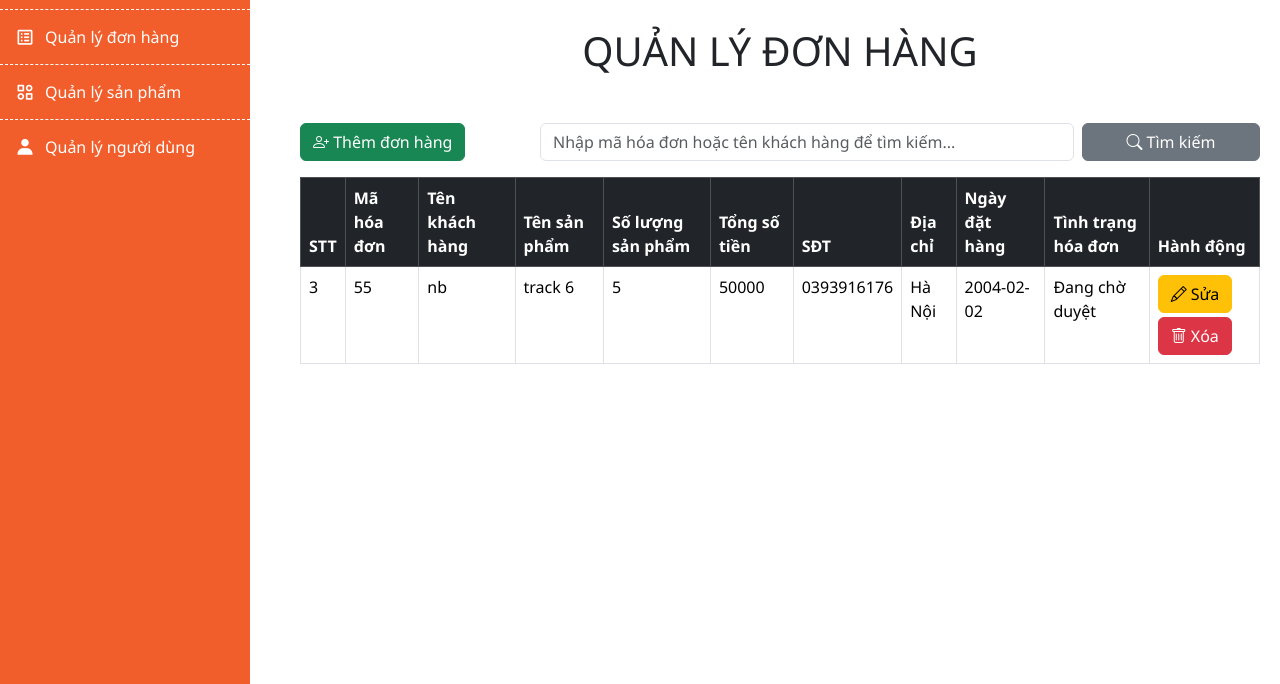
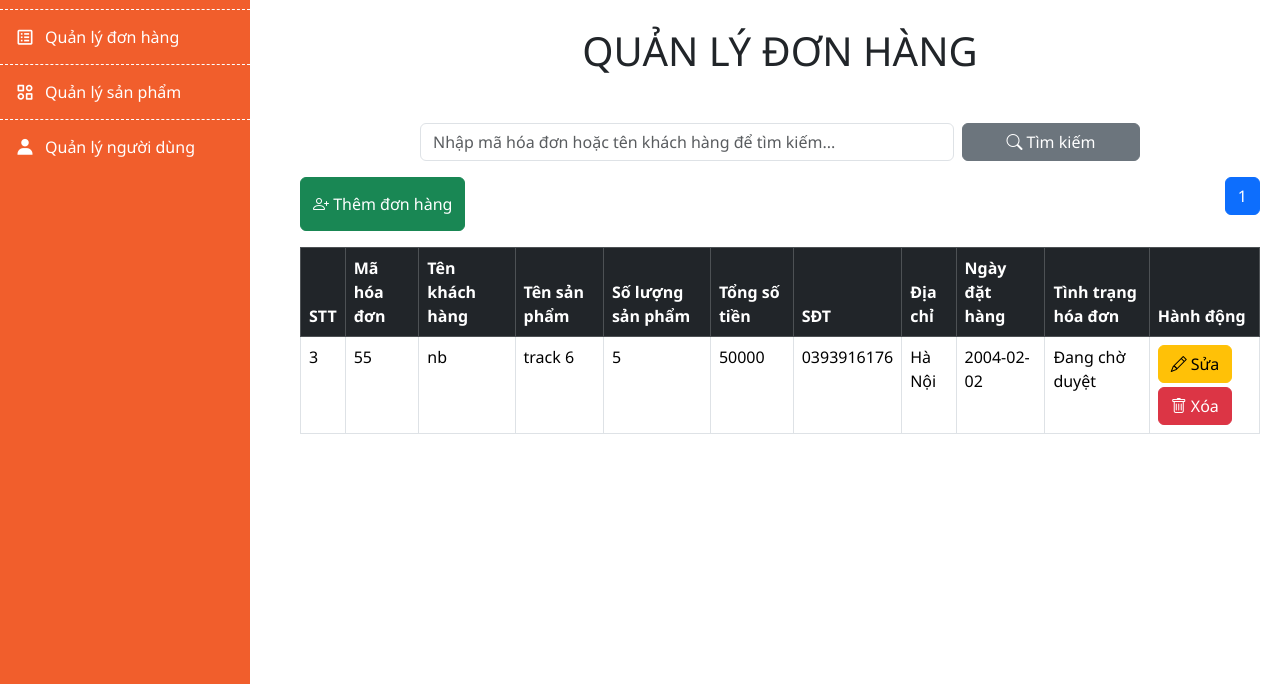
Before and after one commit to Group7-74DCHT23/Ana, a PHP site: page /xulydonhang.php in a window 1280 px wide. Shown: the part 116-800 px from the top of the page. Run offline with PHP 8.4, Linux system fonts and the light colour scheme; data comes from the database, SQL or seed files in the repository.

Commit message:
Update xulydonhang.php

```diff
--- a/admin/xulydonhang.php
+++ b/admin/xulydonhang.php
@@ -89,6 +89,25 @@ if (isset($_GET['search'])) {
 }
 $sql = "SELECT * FROM hoadon WHERE id_bill LIKE '%$search%' OR fullname LIKE '%$search%'";
 $result = $conn->query($sql);
+
+
+// Số lượng người dùng hiển thị trên mỗi trang
+$limit = 3;
+// Lấy số trang hiện tại từ URL (mặc định là 1)
+$page = isset($_GET['page']) ? (int)$_GET['page'] : 1;
+// Tính vị trí bắt đầu
+$start = ($page - 1) * $limit;
+// Lấy tổng số bản ghi
+$total_result = $conn->query("SELECT COUNT(*) AS total FROM hoadon WHERE id_bill LIKE '%$search%' OR fullname LIKE '%$search%'");
+$total = $total_result->fetch_assoc()['total'];
+// Tính tổng số trang
+$total_pages = ceil($total / $limit);
+// Lấy dữ liệu cho trang hiện tại
+$sql = "SELECT * FROM hoadon
+        WHERE id_bill LIKE '%$search%' OR fullname LIKE '%$search%'
+        LIMIT $start, $limit";
+$result = $conn->query($sql);
+
 ?>
 <!DOCTYPE html>
 <html lang="en">
@@ -120,21 +139,45 @@ $result = $conn->query($sql);
 </div>
 
 <div class="main-content">
-    <div class="quanlynguoidung">
+    <div class="quanlydonhang">
         <h1 class="mb-5 mt-2 text-center">QUẢN LÝ ĐƠN HÀNG</h1>
+        <div class="d-flex justify-content-center">
+            <form method="GET" class="d-flex justify-content-between w-75 mb-3">
+                <input type="text" name="search" class="form-control me-2 w-75" placeholder="Nhập mã hóa đơn hoặc tên khách hàng để tìm kiếm..." value="<?= htmlspecialchars($search) ?>">
+                <button type="submit" class="btn btn-secondary w-25">
+                    <i class="bi bi-search"></i> Tìm kiếm
+                </button>
+            </form>
+        </div>
 
         <div class="d-flex justify-content-between mb-3">
             <button type="button" class="btn btn-success" data-bs-toggle="modal" data-bs-target="#addOrderModal">
                 <i class="bi bi-person-plus"></i> Thêm đơn hàng
             </button>
 
-            <form method="GET" class="d-flex w-75 ms-3">
-                <input type="text" name="search" class="form-control me-2 w-75" placeholder="Nhập mã hóa đơn hoặc tên khách hàng để tìm kiếm..." value="<?= htmlspecialchars($search) ?>">
-                <button type="submit" class="btn btn-secondary w-25">
-                    <i class="bi bi-search"></i> Tìm kiếm
-                </button>
-            </form>
+            <div class="pagination">
+            <nav>
+                <ul class="pagination justify-content-center">
+                    <?php if ($page > 1): ?>
+                        <li class="page-item">
+                            <a class="page-link" href="?search=<?= htmlspecialchars($search) ?>&page=<?= $page - 1 ?>">Trang trước</a>
+                        </li>
+                    <?php endif; ?>
+                    <?php for ($i = 1; $i <= $total_pages; $i++): ?>
+                        <li class="page-item <?= $i == $page ? 'active' : '' ?>">
+                            <a class="page-link" href="?search=<?= htmlspecialchars($search) ?>&page=<?= $i ?>"><?= $i ?></a>
+                        </li>
+                    <?php endfor; ?>
+                    <?php if ($page < $total_pages): ?>
+                        <li class="page-item">
+                            <a class="page-link" href="?search=<?= htmlspecialchars($search) ?>&page=<?= $page + 1 ?>">Trang sau</a>
+                        </li>
+                    <?php endif; ?>
+                </ul>
+            </nav>
+            </div>
         </div>
+
 
         <table class="table table-bordered">
             <thead class="table-dark">
@@ -276,12 +319,12 @@ $result = $conn->query($sql);
                                 <input type="text" name="product_name" class="form-control" required>
                             </div>
                             <div class="mb-3">
+                                <label>Số lượng</label>
+                                <input type="number" name="quantity" class="form-control" required>
+                            </div>
+                            <div class="mb-3">
                                 <label>Tổng tiền</label>
                                 <input type="number" name="total_bill" class="form-control" required>
-                            </div>
-                            <div class="mb-3">
-                                <label>Số lượng</label>
-                                <input type="number" name="quantity" class="form-control" required>
                             </div>
                             <div class="mb-3">
                                 <label>SĐT</label>
```
